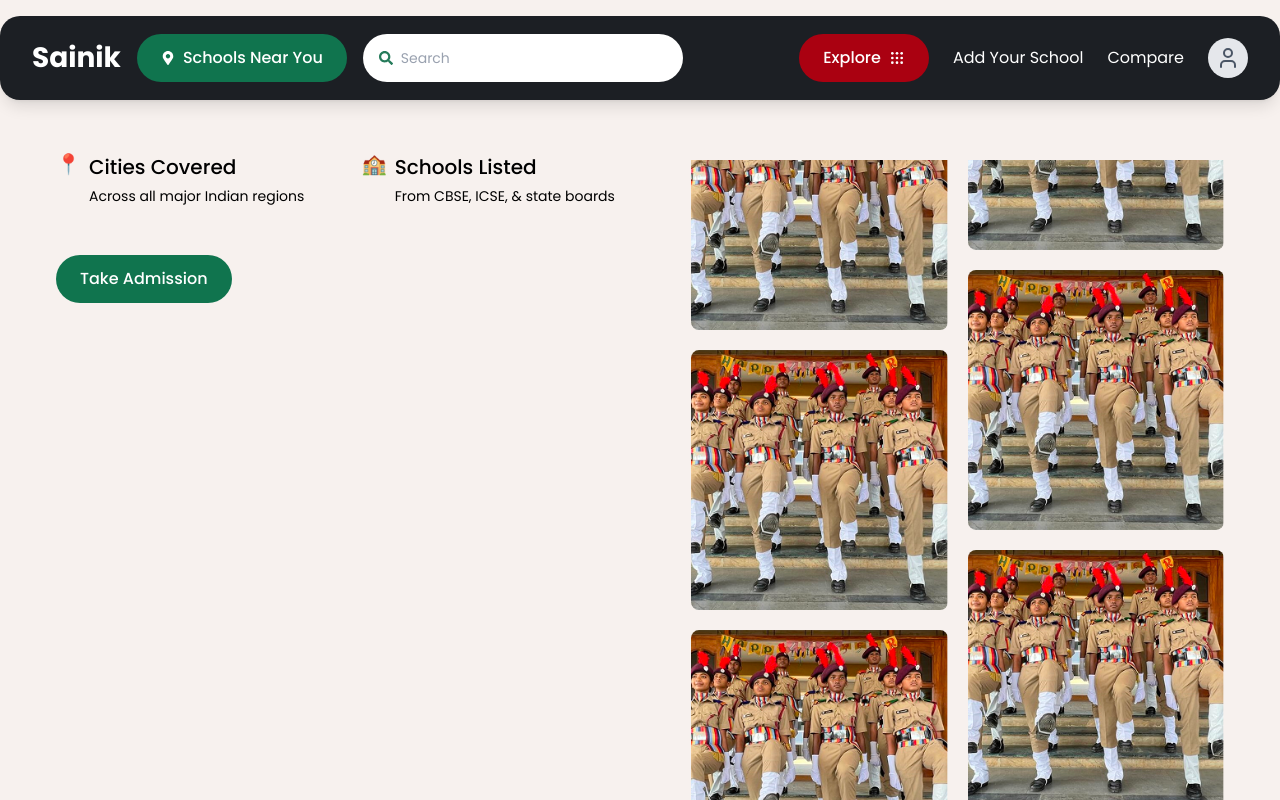
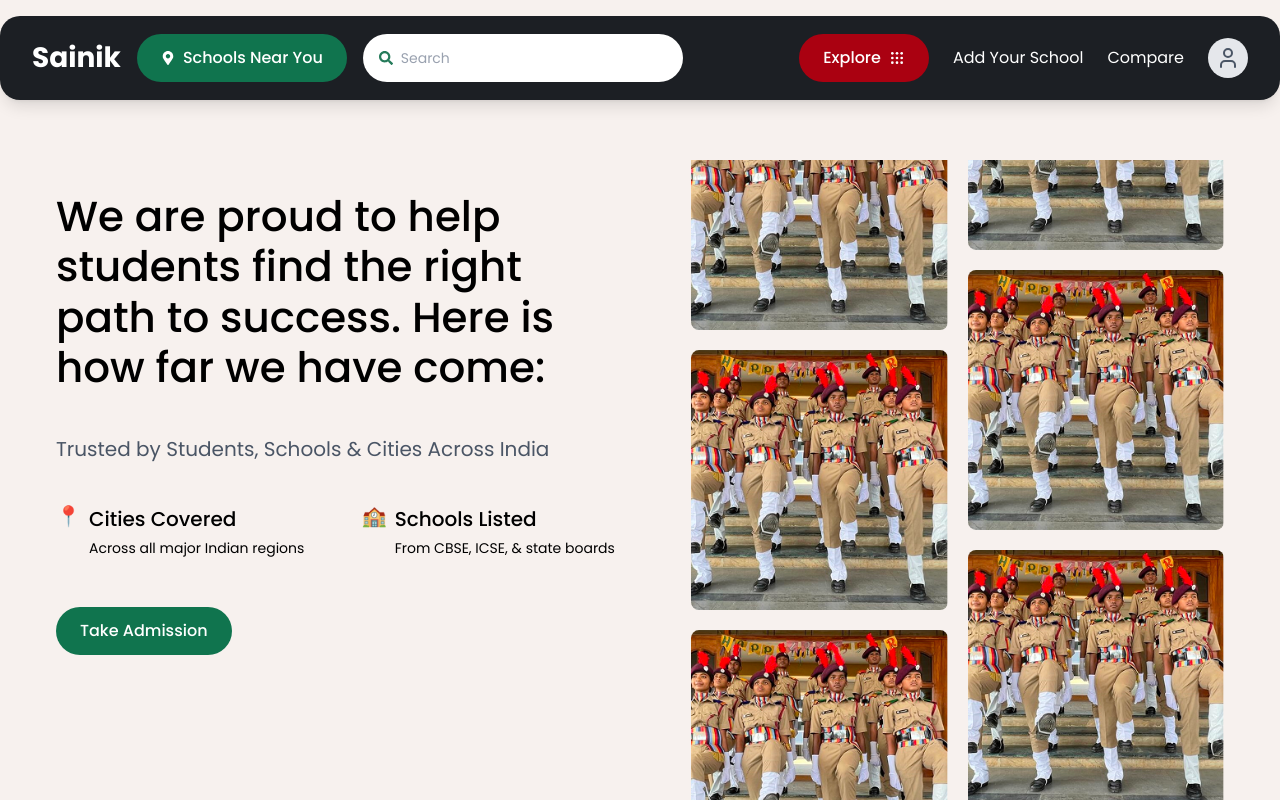
Before and after one commit to dipakokate22/Sainik-Updated, a Next.js app: page / in a window 1280 px wide. Shown: the top 800 px of the page. Built offline with nearby package versions, Linux system fonts and the light colour scheme.

Commit message:
fixed hero section

```diff
--- a/src/Pages/Homepage/Hero.tsx
+++ b/src/Pages/Homepage/Hero.tsx
@@ -52,11 +52,11 @@ export default function HeroSection() {
     <section className="max-w-[1440px] w-full mx-auto px-14 pt-12 pb-16 font-poppins overflow-hidden">
       <div className="flex flex-col lg:flex-row items-start justify-between gap-8 lg:gap-10">
         {/* Left Column */}
-        <div className="w-full lg:w-1/2 flex flex-col justify-start gap-6 text-center lg:text-left lg:-mt-80">
+        <div className="w-full lg:w-1/2 flex flex-col justify-start gap-6 text-center lg:text-left lg:mt-8">
           <h2 className="text-3xl md:text-[42px] font-poppins font-medium text-black mb-4">
             We are proud to help <br className="hidden sm:inline" />
             students find the right <br className="hidden sm:inline" />
-            path to success. Here iss <br className="hidden sm:inline" />
+            path to success. Here is <br className="hidden sm:inline" />
             how far we have come:
           </h2>
 
```
